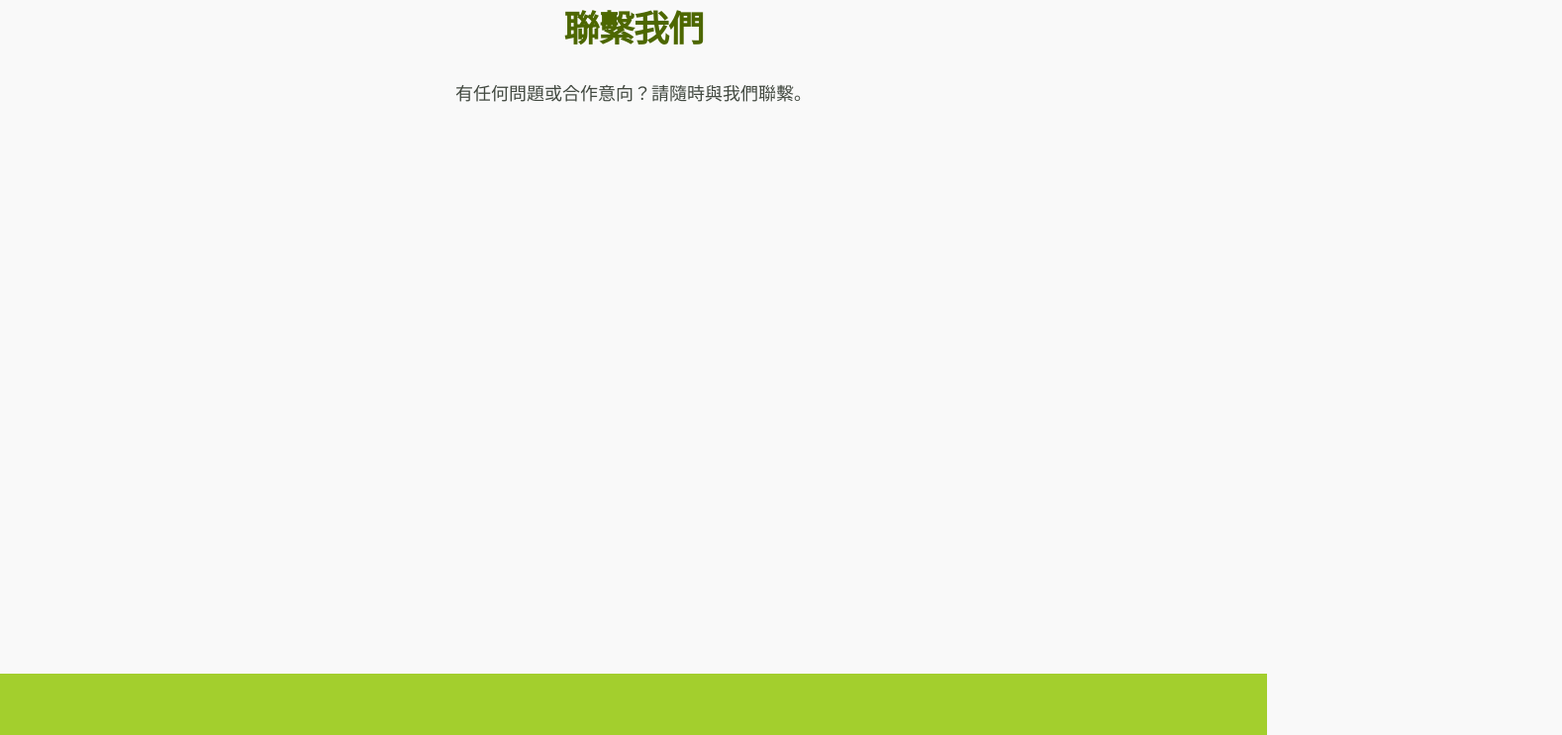
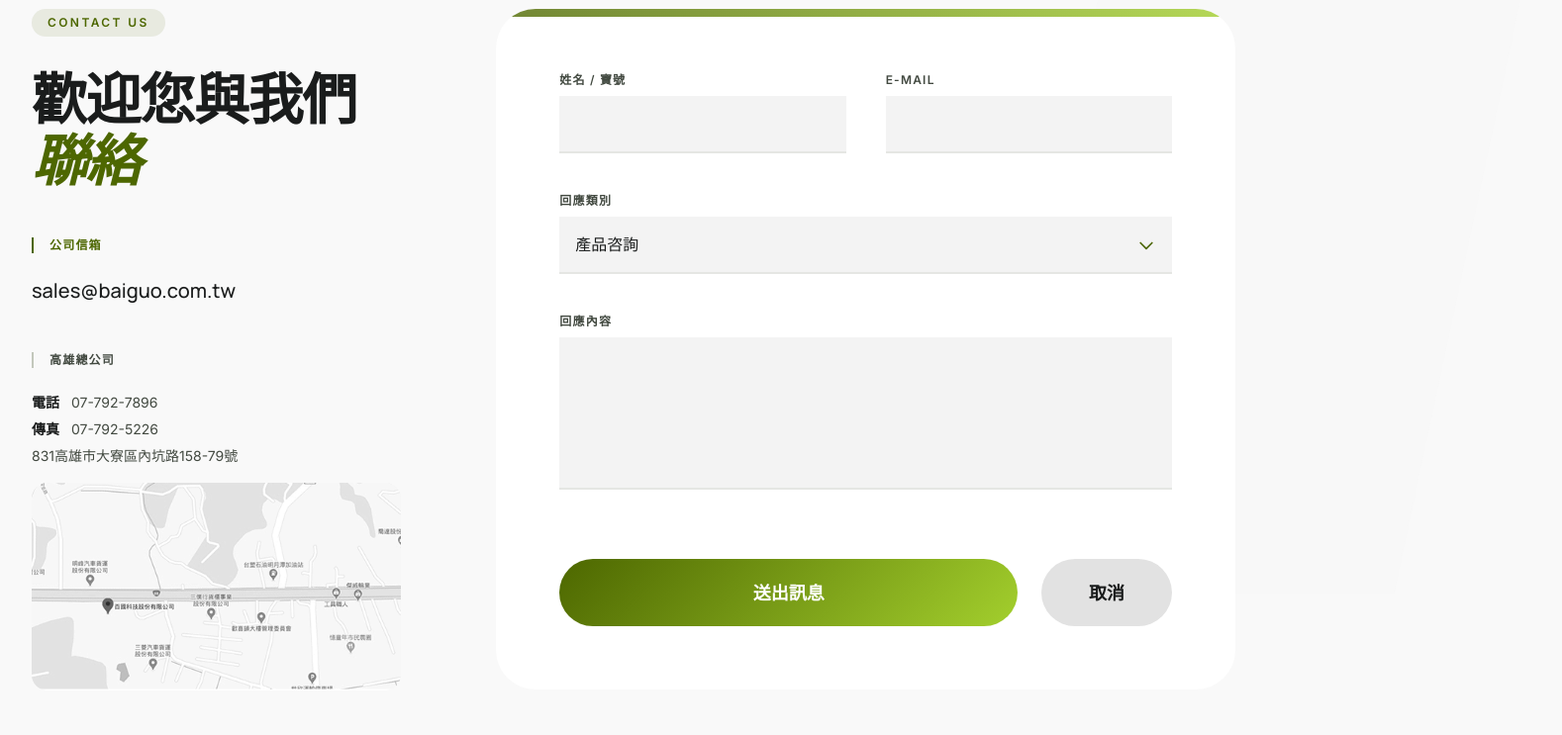
Before and after one commit to mrae43/company-profile-seo, a React (Vite) app: page /contact in a window 1280 px wide. Shown: the part 200-943 px from the top of the page at 99% size, 1578 px wide, since content can reach past the window. Built offline with nearby package versions, Linux system fonts and the light colour scheme.

Commit message:
feat: implement the refinement user interface to the contact page

```diff
--- a/src/pages/Contact.jsx
+++ b/src/pages/Contact.jsx
@@ -1,8 +1,38 @@
 import { useState } from 'react';
 import { Helmet } from 'react-helmet-async';
+import { motion } from 'framer-motion';
+import kaohsiungMap from '../assets/kaohsiung_map.png';
+import taipeiMap from '../assets/taipei_map.png';
 
 export default function Contact() {
-  const [formData, setFormData] = useState({ name: '', email: '', message: '' });
+  const [formData, setFormData] = useState({
+    name: '',
+    email: '',
+    category: '產品咨詢',
+    message: ''
+  });
+
+  const [isSubmitted, setIsSubmitted] = useState(false);
+
+  const contactInfo = {
+    email: 'sales@baiguo.com.tw',
+    kaohsiung: {
+      title: '高雄總公司',
+      phone: '07-792-7896',
+      fax: '07-792-5226',
+      address: '831高雄市大寮區內坑路158-79號',
+      mapUrl: 'https://maps.app.goo.gl/5L6v2Jq3p4q5q5q5A',
+      map: kaohsiungMap,
+    },
+    taipei: {
+      title: '台北分公司',
+      phone: '02-2547-2179',
+      fax: '02-2547-2803',
+      address: '105台北市松山區民權東路3段106巷3弄15號1F',
+      mapUrl: 'https://maps.app.goo.gl/5L6v2Jq3p4q5q5q5A',
+      map: taipeiMap,
+    },
+  };
 
   const handleChange = (e) => {
     setFormData({ ...formData, [e.target.name]: e.target.value });
@@ -10,27 +40,199 @@ export default function Contact() {
 
   const handleSubmit = (e) => {
     e.preventDefault();
-    // Dummy submit logic
     console.log('Submitted', formData);
-    alert("Message captured securely.");
-    setFormData({ name: '', email: '', message: '' });
+    setIsSubmitted(true);
+    setTimeout(() => setIsSubmitted(false), 5000);
+    setFormData({ name: '', email: '', category: '產品咨詢', message: '' });
   };
+
+  const handleCancel = () => {
+    setFormData({ name: '', email: '', category: '產品咨詢', message: '' });
+  };
+
+  const inputClasses = "w-full bg-surface-container-low px-4 py-4 text-on-surface border-b-2 border-outline-variant/30 focus:border-primary focus:outline-none transition-colors duration-300 placeholder:text-on-surface-variant/50";
+  const labelClasses = "block text-xs font-bold tracking-widest uppercase text-on-surface-variant mb-2";
 
   return (
     <>
       <Helmet>
         <title>聯繫我們 | Clinical Architect</title>
-        <meta name="description" content="Request a consultation with Clinical Architect." />
+        <meta name="description" content="與白國科技聯繫，獲取專業的醫療自動化解決方案諮詢。" />
       </Helmet>
 
-      <div className="bg-surface py-24 sm:py-32 min-h-screen">
-        <div className="max-w-7xl mx-auto px-4 sm:px-6 lg:px-8 text-center">
-          <h1 className="text-4xl font-display font-bold text-primary mb-8">聯繫我們</h1>
-          <p className="text-lg text-on-surface-variant max-w-2xl mx-auto">
-            有任何問題或合作意向？請隨時與我們聯繫。
-          </p>
+      <main className="bg-surface min-h-screen pt-32 pb-24 overflow-hidden">
+        {/* Decorative Background Element */}
+        <div className="absolute top-0 right-0 w-1/3 h-full bg-surface-container-low -skew-x-12 translate-x-1/2 opacity-30 pointer-events-none"></div>
+
+        <div className="max-w-7xl mx-auto px-4 sm:px-6 lg:px-8 relative z-10">
+          <div className="lg:flex lg:gap-24">
+
+            {/* Column 1: Editorial Header & Contact Info */}
+            <div className="lg:w-1/3 mb-16 lg:mb-0">
+              <motion.div
+                initial={{ opacity: 0, x: -20 }}
+                animate={{ opacity: 1, x: 0 }}
+                transition={{ duration: 0.6 }}
+              >
+                <div className="inline-flex px-4 py-1.5 mb-8 text-xs font-bold tracking-[0.2em] uppercase bg-primary/10 text-primary rounded-full">
+                  Contact Us
+                </div>
+                <h1 className="text-display-lg font-display font-bold leading-[1.1] mb-12 tracking-tight">
+                  歡迎您與我們 <br />
+                  <span className="text-primary italic">聯絡</span>
+                </h1>
+
+                <div className="space-y-12">
+                  <section>
+                    <h2 className="text-xs font-bold tracking-widest uppercase text-primary mb-6 border-l-2 border-primary pl-4">公司信箱</h2>
+                    <p className="text-xl font-display font-medium text-on-surface">{contactInfo.email}</p>
+                  </section>
+
+                  {[contactInfo.kaohsiung, contactInfo.taipei].map((office) => (
+                    <section key={office.title}>
+                      <h2 className="text-xs font-bold tracking-widest uppercase text-on-surface-variant mb-6 border-l-2 border-outline-variant pl-4">{office.title}</h2>
+                      <div className="space-y-4 text-body-md text-on-surface-variant leading-relaxed">
+                        <div className="space-y-1">
+                          <p><span className="font-bold text-on-surface mr-2">電話</span> {office.phone}</p>
+                          <p><span className="font-bold text-on-surface mr-2">傳真</span> {office.fax}</p>
+                          <p className="max-w-xs">{office.address}</p>
+                        </div>
+
+                        {/* Map Integration */}
+                        <a
+                          href={office.mapUrl}
+                          target="_blank"
+                          rel="noopener noreferrer"
+                          className="block relative group overflow-hidden rounded-2xl bg-surface-container-low"
+                        >
+                          <img
+                            src={office.map}
+                            alt={`${office.title} Map`}
+                            className="w-full aspect-video object-cover grayscale group-hover:grayscale-0 transition-all duration-700 group-hover:scale-105"
+                          />
+                          <div className="absolute inset-0 bg-primary/0 group-hover:bg-primary/5 transition-colors"></div>
+                          <div className="absolute bottom-4 right-4 bg-surface/90 backdrop-blur-md px-3 py-1.5 rounded-full text-[10px] font-bold uppercase tracking-wider text-primary opacity-0 group-hover:opacity-100 transition-opacity translate-y-2 group-hover:translate-y-0 duration-300">
+                             Open in Google Maps
+                          </div>
+                        </a>
+                      </div>
+                    </section>
+                  ))}
+                </div>
+              </motion.div>
+            </div>
+
+            {/* Column 2: Interaction Module (Form) */}
+            <div className="lg:w-2/3">
+              <motion.div
+                initial={{ opacity: 0, y: 30 }}
+                animate={{ opacity: 1, y: 0 }}
+                transition={{ duration: 0.8, delay: 0.2 }}
+                className="bg-surface-container-lowest p-10 sm:p-16 rounded-[2.5rem] shadow-ambient relative overflow-hidden"
+              >
+                {/* Tonal Layering effect */}
+                <div className="absolute top-0 left-0 w-full h-2 bg-primary-gradient opacity-80"></div>
+
+                <form onSubmit={handleSubmit} className="space-y-10">
+                  <div className="grid grid-cols-1 md:grid-cols-2 gap-10">
+                    <div>
+                      <label htmlFor="name" className={labelClasses}>姓名 / 寶號</label>
+                      <input
+                        type="text"
+                        id="name"
+                        name="name"
+                        value={formData.name}
+                        onChange={handleChange}
+                        className={inputClasses}
+                        required
+                      />
+                    </div>
+                    <div>
+                      <label htmlFor="email" className={labelClasses}>E-mail</label>
+                      <input
+                        type="email"
+                        id="email"
+                        name="email"
+                        value={formData.email}
+                        onChange={handleChange}
+                        className={inputClasses}
+                        required
+                      />
+                    </div>
+                  </div>
+
+                  <div>
+                    <label htmlFor="category" className={labelClasses}>回應類別</label>
+                    <div className="relative">
+                      <select
+                        id="category"
+                        name="category"
+                        value={formData.category}
+                        onChange={handleChange}
+                        className={`${inputClasses} appearance-none cursor-pointer pr-12`}
+                      >
+                        <option value="產品咨詢">產品咨詢</option>
+                        <option value="合作提案">合作提案</option>
+                        <option value="其他問題">其他問題</option>
+                      </select>
+                      <div className="absolute right-4 top-1/2 -translate-y-1/2 pointer-events-none text-primary">
+                        <svg className="w-5 h-5" fill="none" viewBox="0 0 24 24" stroke="currentColor">
+                          <path strokeLinecap="round" strokeLinejoin="round" strokeWidth={2} d="M19 9l-7 7-7-7" />
+                        </svg>
+                      </div>
+                    </div>
+                  </div>
+
+                  <div>
+                    <label htmlFor="message" className={labelClasses}>回應內容</label>
+                    <textarea
+                      id="message"
+                      name="message"
+                      rows="5"
+                      value={formData.message}
+                      onChange={handleChange}
+                      className={`${inputClasses} resize-none`}
+                      required
+                    ></textarea>
+                  </div>
+
+                  <div className="flex flex-col sm:flex-row gap-6 pt-6">
+                    <button
+                      type="submit"
+                      className="flex-1 bg-primary-gradient text-surface-container-lowest py-5 px-12 rounded-full font-display font-bold text-lg shadow-ambient hover:scale-[1.02] active:scale-[0.98] transition-all"
+                    >
+                      送出訊息
+                    </button>
+                    <button
+                      type="button"
+                      onClick={handleCancel}
+                      className="bg-surface-container-highest text-on-surface py-5 px-12 rounded-full font-display font-bold text-lg hover:bg-surface-container-low transition-colors"
+                    >
+                      取消
+                    </button>
+                  </div>
+
+                  {isSubmitted && (
+                    <motion.div
+                      initial={{ opacity: 0, y: 10 }}
+                      animate={{ opacity: 1, y: 0 }}
+                      className="mt-6 p-4 bg-primary/10 text-primary text-center rounded-2xl font-bold"
+                    >
+                      感謝您的聯絡！我們將盡快回覆您。
+                    </motion.div>
+                  )}
+                </form>
+              </motion.div>
+
+              {/* Extra context for premium feel */}
+              <div className="mt-12 ml-6 text-xs text-on-surface-variant font-medium tracking-tight flex items-center gap-3">
+                <div className="w-2 h-2 rounded-full bg-primary animate-pulse"></div>
+                <span>我們的醫療顧問團隊通常會在 24 小時內提供回覆。</span>
+              </div>
+            </div>
+          </div>
         </div>
-      </div>
+      </main>
     </>
   );
 }
```
